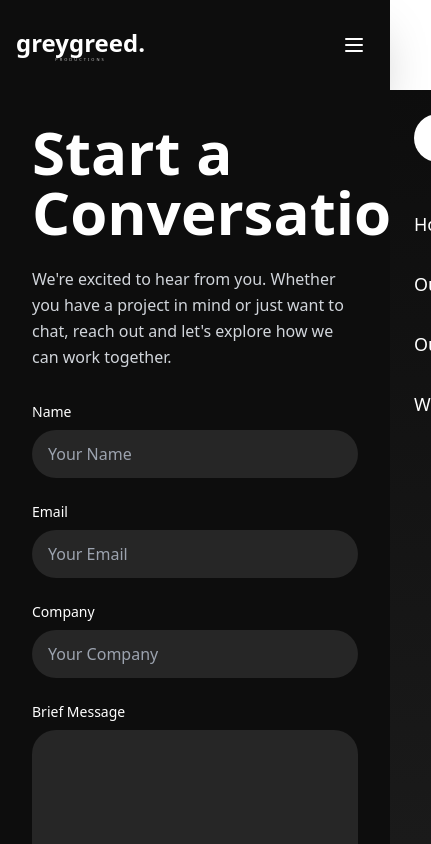
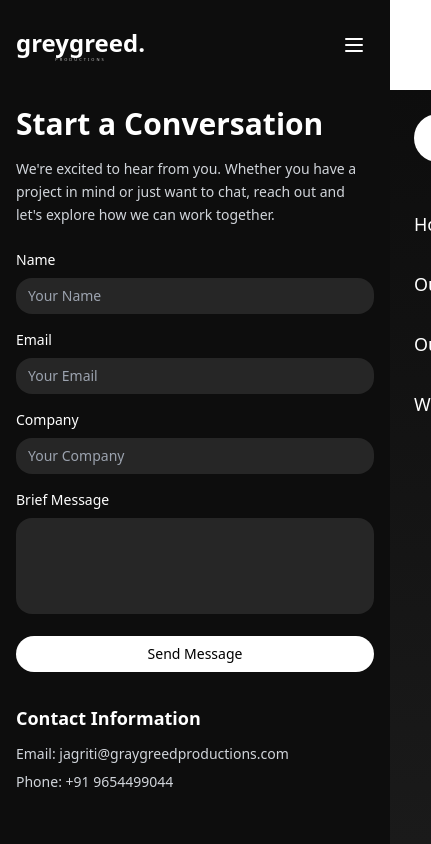
Before and after one commit to Nexacrft/GreyGreed, a React (Vite) app in the folder GG/: page /contact in a window 390 px wide. Shown: the top 844 px of the page, 431 px wide, since content can reach past the window. Built offline with nearby package versions, Linux system fonts and the light colour scheme.

Commit message:
Update Section1.jsx

```diff
--- a/GG/src/Contact/Section1.jsx
+++ b/GG/src/Contact/Section1.jsx
@@ -1,15 +1,17 @@
 export default function ContactPage() {
   return (
-    <div className="min-h-fit bg-[#0D0D0D] text-white p-8">
+    <div className="min-h-fit bg-[#0D0D0D] text-white p-4 sm:p-6 lg:p-8">
       <div className="max-w-2xl mx-auto">
-        <h1 className="text-6xl font-bold mb-6">Start a Conversation</h1>
+        <h1 className="text-3xl sm:text-4xl md:text-5xl lg:text-6xl font-bold mb-4 sm:mb-6 text-balance">
+          Start a Conversation
+        </h1>
 
-        <p className="text-gray-300 mb-8 leading-relaxed">
+        <p className="text-gray-300 mb-6 sm:mb-8 leading-relaxed text-sm sm:text-base text-pretty">
           We're excited to hear from you. Whether you have a project in mind or just want to chat, reach out and let's
           explore how we can work together.
         </p>
 
-        <form className="space-y-6">
+        <form className="space-y-4 sm:space-y-6">
           <div>
             <label htmlFor="name" className="block text-sm font-medium mb-2">
               Name
@@ -18,7 +20,7 @@ export default function ContactPage() {
               id="name"
               type="text"
               placeholder="Your Name"
-              className="w-full px-4 py-3 bg-white/10  rounded-3xl text-white placeholder-gray-400 focus:outline-none focus:border-gray-500 focus:ring-1 focus:ring-gray-500"
+              className="w-full px-3 sm:px-4 py-2 sm:py-3 bg-white/10 rounded-2xl sm:rounded-3xl text-white placeholder-gray-400 focus:outline-none focus:border-gray-500 focus:ring-1 focus:ring-gray-500 text-sm sm:text-base"
             />
           </div>
 
@@ -30,7 +32,7 @@ export default function ContactPage() {
               id="email"
               type="email"
               placeholder="Your Email"
-              className="w-full px-4 py-3 bg-white/10 rounded-3xl text-white placeholder-gray-400 focus:outline-none focus:border-gray-500 focus:ring-1 focus:ring-gray-500"
+              className="w-full px-3 sm:px-4 py-2 sm:py-3 bg-white/10 rounded-2xl sm:rounded-3xl text-white placeholder-gray-400 focus:outline-none focus:border-gray-500 focus:ring-1 focus:ring-gray-500 text-sm sm:text-base"
             />
           </div>
 
@@ -42,7 +44,7 @@ export default function ContactPage() {
               id="company"
               type="text"
               placeholder="Your Company"
-              className="w-full px-4 py-3 bg-white/10 rounded-3xl text-white placeholder-gray-400 focus:outline-none focus:border-gray-500 focus:ring-1 focus:ring-gray-500"
+              className="w-full px-3 sm:px-4 py-2 sm:py-3 bg-white/10 rounded-2xl sm:rounded-3xl text-white placeholder-gray-400 focus:outline-none focus:border-gray-500 focus:ring-1 focus:ring-gray-500 text-sm sm:text-base"
             />
           </div>
 
@@ -52,22 +54,22 @@ export default function ContactPage() {
             </label>
             <textarea
               id="message"
-              rows={6}
-              className="w-full px-4 py-3 bg-white/10 rounded-3xl text-white placeholder-gray-400 focus:outline-none focus:border-gray-500 focus:ring-1 focus:ring-gray-500 resize-none"
+              rows={4}
+              className="w-full px-3 sm:px-4 py-2 sm:py-3 bg-white/10 rounded-2xl sm:rounded-3xl text-white placeholder-gray-400 focus:outline-none focus:border-gray-500 focus:ring-1 focus:ring-gray-500 resize-none text-sm sm:text-base sm:rows-6"
             />
           </div>
 
           <button
             type="submit"
-            className="bg-white/10 hover:bg-white/20 text-white px-8 py-3 rounded-full font-medium transition-colors duration-200 focus:outline-none focus:ring-2 focus:ring-blue-500 focus:ring-offset-2 focus:ring-offset-gray-900"
+            className="bg-white hover:bg-gray-100 text-black px-6 sm:px-8 py-2 sm:py-3 rounded-full font-medium transition-colors duration-200 focus:outline-none focus:ring-2 focus:ring-white focus:ring-offset-2 focus:ring-offset-gray-900 text-sm sm:text-base w-full sm:w-auto"
           >
             Send Message
           </button>
         </form>
 
-        <div className="mt-12">
-          <h2 className="text-xl font-semibold mb-4">Contact Information</h2>
-          <div className="space-y-2 text-gray-300">
+        <div className="mt-8 sm:mt-12">
+          <h2 className="text-lg sm:text-xl font-semibold mb-3 sm:mb-4">Contact Information</h2>
+          <div className="space-y-2 text-gray-300 text-sm sm:text-base">
             <p>Email: jagriti@graygreedproductions.com</p>
             <p>Phone: +91 9654499044</p>
           </div>
```
